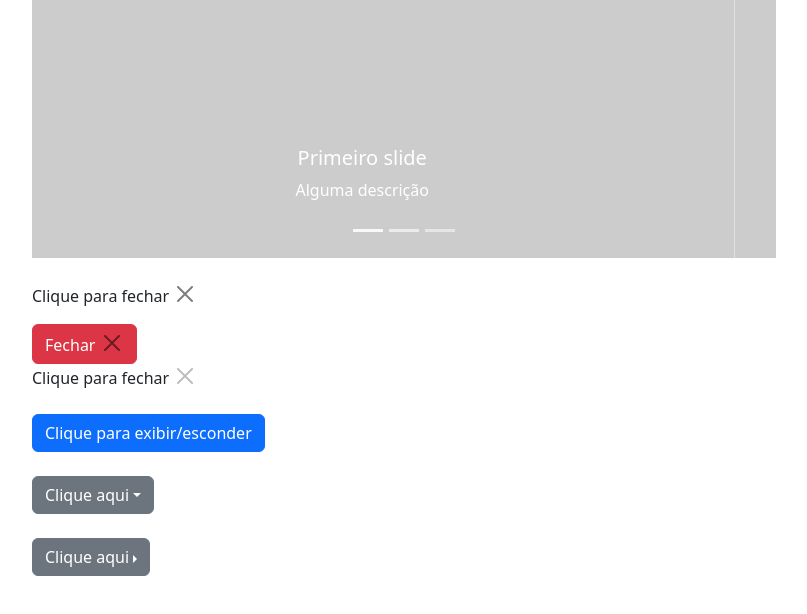
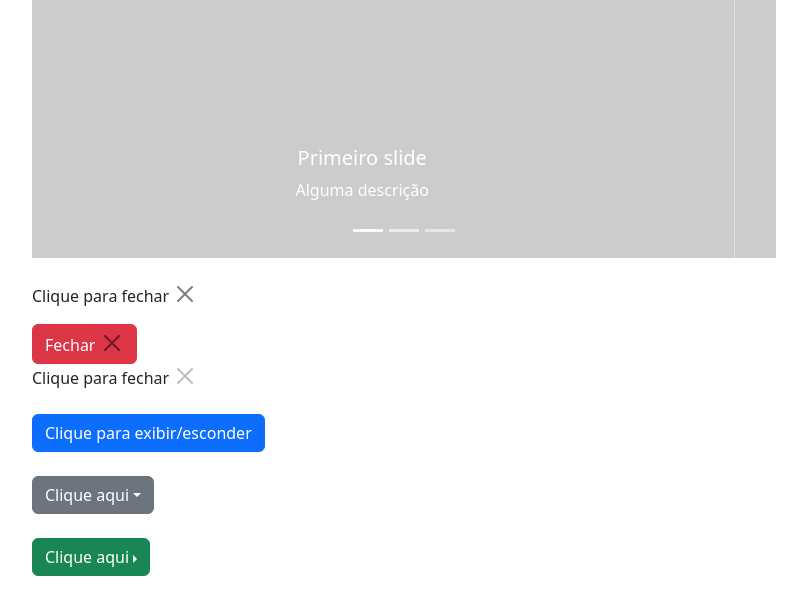
Before and after one commit to emersonthiago168/bootstrap, a plain HTML site: page 9_componentes/1_aulas/index.html in a window 1280 px wide. Shown: the part 4122-4736 px from the top of the page, without its empty margins (50-857 px from the left). Drawn offline with nearby package versions, Linux system fonts and the light colour scheme; placeholder pictures from the web are drawn by us.

Commit message:
dropdown

```diff
--- a/9_componentes/1_aulas/index.html
+++ b/9_componentes/1_aulas/index.html
@@ -333,7 +333,7 @@
 
         <!-- direita -->
         <div class="dropdown mb-4 dropend">
-            <a href="#" class="btn btn-secondary dropdown-toggle" role="button" id="dropdown-direita" data-bs-toggle="dropdown" aria-expanded="false">Clique aqui</a>
+            <a href="#" class="btn btn-success dropdown-toggle" role="button" id="dropdown-direita" data-bs-toggle="dropdown" aria-expanded="false">Clique aqui</a>
 
             <ul class="dropdown-menu" aria-labelledby="dropdown-direita">
                 <li><a href="#" class="dropdown-item">Link 1</a></li>
```
